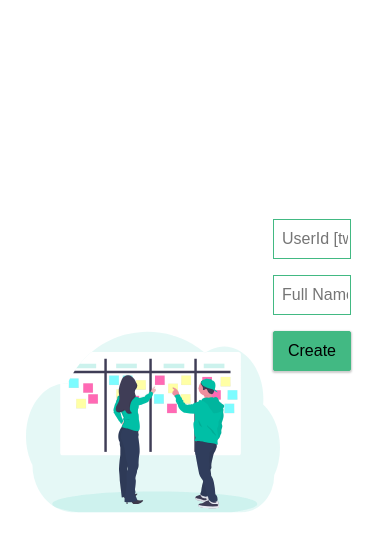
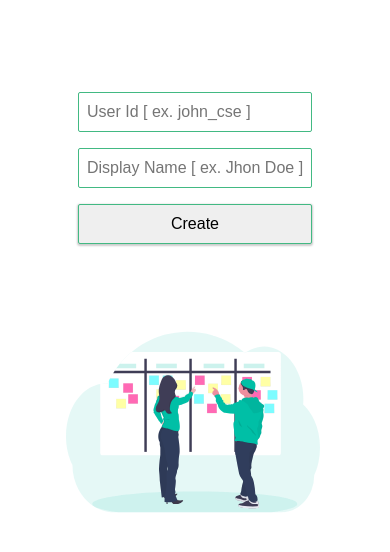
Before and after one commit to faysalswe/vue-playground, a Vue app: page / in a window 390 px wide. Shown: the top 552 px of the page. Built offline with nearby package versions, Linux system fonts and the light colour scheme; what vue-clipboard2 would draw is missing.

Commit message:
css update and excpetion page redirection added

```diff
--- a/src/views/NewUser.vue
+++ b/src/views/NewUser.vue
@@ -10,12 +10,12 @@
         type="text"
         v-model="userId"
         @keyup="onChangeUser()"
-        placeholder="UserId [twinkle_cse]"
+        placeholder="User Id [ ex. john_cse ]"
       />
       <input
         type="text"
         v-model="name"
-        placeholder="Full Name [Twinkle Little Start]"
+        placeholder="Display Name [ ex. Jhon Doe ]"
       />
       <button :disabled="isActiveSpinner" type="submit">
         {{ button }}
@@ -72,7 +72,7 @@ export default {
         .then((res) => {
           this.isActiveSpinner = false;
           const dbUser = res.users.find((x) => x.userId == this.userId);
-          localStorage.setItem("uoid", dbUser._id);
+          sessionStorage.setItem("uoid", dbUser._id);
           if (dbUser) {
             this.$router.push({ path: `/${res._id}/board` });
           }
@@ -83,8 +83,8 @@ export default {
     },
     joinNewUser() {
       this.isActiveSpinner = true;
-      getData(`${Room.BASE}/${this.$route.params.roomId}`).then((res) => {
-        if (res) {
+      getData(`${Room.BASE}/${this.$route.params.roomId}`)
+        .then((res) => {
           const index = res.users.findIndex(
             (x) => x.userId.toLowerCase() == this.userId.toLowerCase().trim()
           );
@@ -98,21 +98,20 @@ export default {
               isAdmin: false,
             });
           }
-          putData(Room.BASE, res)
-            .then((res) => {
+          putData(Room.BASE, res).then((res) => {
             this.isActiveSpinner = false;
             const dbUser = res.users.find((x) => x.userId == this.userId);
-              localStorage.setItem("uoid", dbUser._id);
+            sessionStorage.setItem("uoid", dbUser._id);
             if (dbUser) {
               this.$router.push({
                 path: `/${this.$route.params.roomId}/board`,
               });
             }
+          });
         })
-            .catch((err) => {});
-        } else {
+        .catch((err) => {
+          this.isActiveSpinner = false;
           this.$router.push({ path: "/room-not-found" });
-        }
         });
     },
     onChangeUser() {
@@ -160,4 +159,15 @@ form {
     margin-left: 1rem;
   }
 }
+@media only screen and (max-width: 600px) {
+  form {
+    top: 10vh;
+    left: 20vw;
+    right: 20vw;
+    width: 60vw;
+  }
+  .bg-image {
+    margin-left: 3.5rem;
+  }
+}
 </style>
--- a/src/views/ScrumPoker.vue
+++ b/src/views/ScrumPoker.vue
@@ -37,6 +37,7 @@
         </span>
       </div>
       <form
+        id="lg-form"
         style="width: 50%;"
         v-if="isAdminUser"
         @submit="addOrUpdateCardPontSummary($event, card.index)"
@@ -130,7 +131,7 @@
       <div v-if="room.cards.length" class="user-points">
         <P style="font-size: 18px; font-wight: bold;">Card Points</P>
         <form
-          class="mobile"
+          id="sm-form"
           style="width: 50%;"
           v-if="isAdminUser"
           @submit="addOrUpdateCardPontSummary($event, card.index)"
@@ -244,15 +245,16 @@ export default {
       },
       points: [0.5, 1, 2, 3, 5, 8, 13, 21],
       card: { index: "", name: "", point: "" },
-      eventSource: {},
+      eventSource: null,
     };
   },
   created() {
-    this.uoid = localStorage.getItem("uoid");
+    this.uoid = sessionStorage.getItem("uoid");
     this.eventSource = new EventSource(
       `${BASE_API_URL}${Room.BASE}/${Room.SSE}/${this.$route.params.roomId}/${this.uoid}`
     );
-    getData(`${Room.BASE}/${this.$route.params.roomId}`).then((res) => {
+    getData(`${Room.BASE}/${this.$route.params.roomId}`)
+      .then((res) => {
         this.room = res;
         const user = this.room.users.find((x) => x._id == this.uoid);
         if (!user) {
@@ -263,16 +265,22 @@ export default {
         this.isAdminUser = user && user.isAdmin;
         this.fullUrl = `${window.location.origin}/#/${this.$route.params.roomId}`;
         this.initSSEEvent();
+      })
+      .catch((err) => {
+        this.$router.push({ path: "/room-not-found" });
       });
+
   },
   beforeDestroy() {
+    if (this.eventSource) {
       this.eventSource.close();
+    }
   },
   methods: {
     initSSEEvent() {
       this.eventSource.onmessage = (event) => {
         const data = JSON.parse(event.data);
-        console.log("sse success", data);
+        console.log("event data", data);
         if (data) {
           this.room = data;
           const user = this.room.users.find((x) => x._id == this.uoid);
@@ -387,10 +395,6 @@ export default {
 </script>
 
 <style>
-.mobile {
-  display: none;
-}
-
 .marked-row {
   border-left: 5px solid #42b983 !important;
 }
@@ -433,7 +437,9 @@ export default {
 .user-points {
   width: 50%;
 }
-
+#sm-form {
+  display: none;
+}
 @media only screen and (max-width: 600px) {
   .summary-points,
   .user-points {
@@ -443,15 +449,13 @@ export default {
     margin: 0.5rem !important;
     padding: 1rem 1.5rem !important;
   }
-  .lg-md-display {
+  #lg-form {
     display: none;
   }
 
-  .mobile {
+  #sm-form {
     display: block;
-    margin-bottom: 10px;
-  }
-  form > * {
+    width: 100% !important;
     margin-bottom: 10px;
   }
 }
@@ -502,6 +506,7 @@ button {
   width: 100%;
   height: 1.9rem;
   border: 1px solid #42b983;
+  border-radius: 2px;
 }
 
 input {
@@ -509,12 +514,15 @@ input {
 }
 
 button {
-  background-color: #42b983;
   font-size: 16px;
   box-shadow: 0px 1px 2px 1px rgba(0, 0, 0, 0.2);
   transition: 0.3s;
-  border-radius: 2px;
+
   cursor: pointer;
+  vertical-align: top;
+}
+button:hover {
+  background-color: #42b983;
 }
 
 .card {
```
Lines whose indentation alone changed are shown as unchanged.
